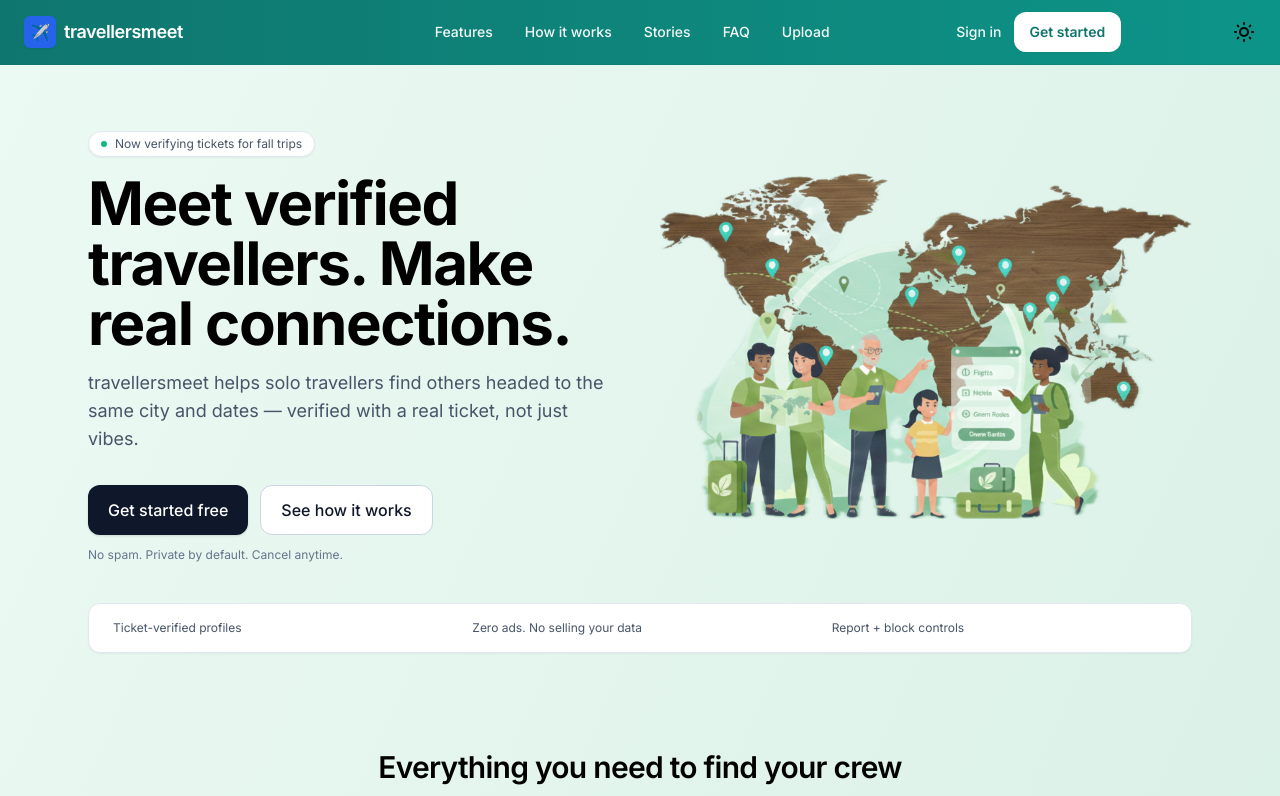
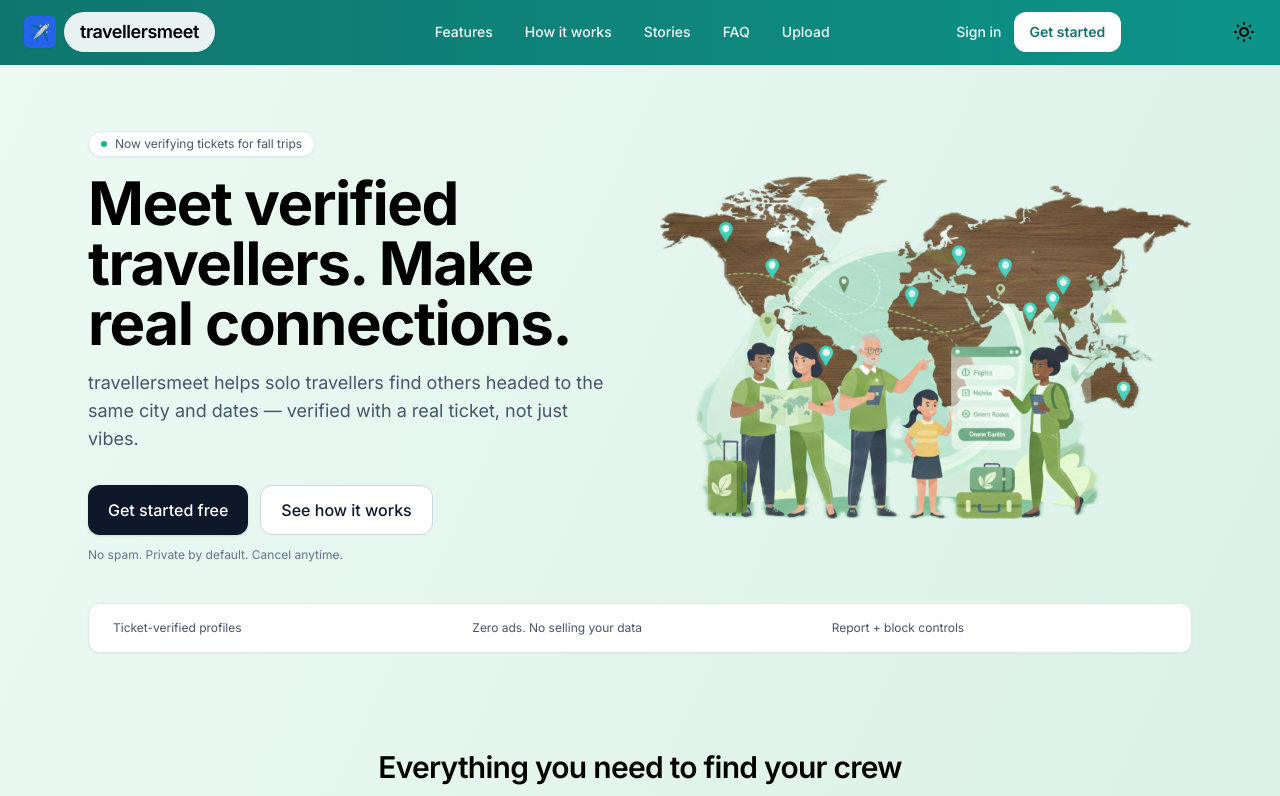
Before and after one commit to singh-odyssey/travellers, a Next.js app: page / in a window 1280 px wide. Shown: the top 796 px of the page. Built offline with nearby package versions, Linux system fonts and the light colour scheme; no server answers.

Commit message:
Add engaging hover effect and shadow styling to travellersmeet tab

```diff
--- a/src/components/site-header.tsx
+++ b/src/components/site-header.tsx
@@ -33,7 +33,21 @@ export default function SiteHeader({ session }: Props) {
         <div className="flex items-center gap-3">
           <Link href="/" className="flex items-center gap-2">
             <span className="inline-flex h-8 w-8 items-center justify-center rounded-md bg-blue-600 text-white shadow-sm">✈️</span>
-            <span className="text-lg font-semibold tracking-tight text-white">travellersmeet</span>
+            <span className="
+            bg-white/90 text-black px-4 py-1.5 rounded-full
+            text-lg font-semibold tracking-tight
+            transition-all duration-300 ease-out
+            shadow-sm
+            hover:bg-white
+            hover:-translate-y-0.5 hover:scale-105
+            hover:shadow-md
+            ">
+              travellersmeet
+            </span>
+
+
+
+
           </Link>
         </div>
 
```
